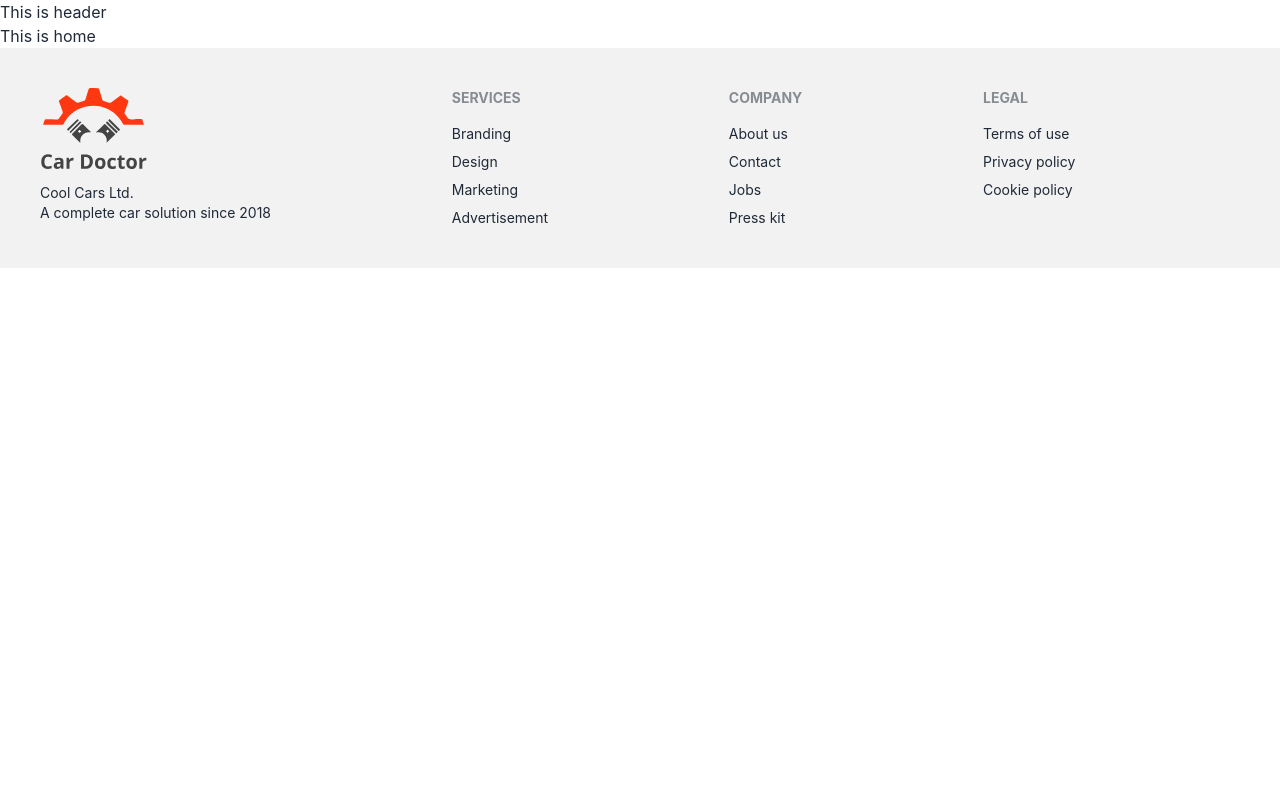
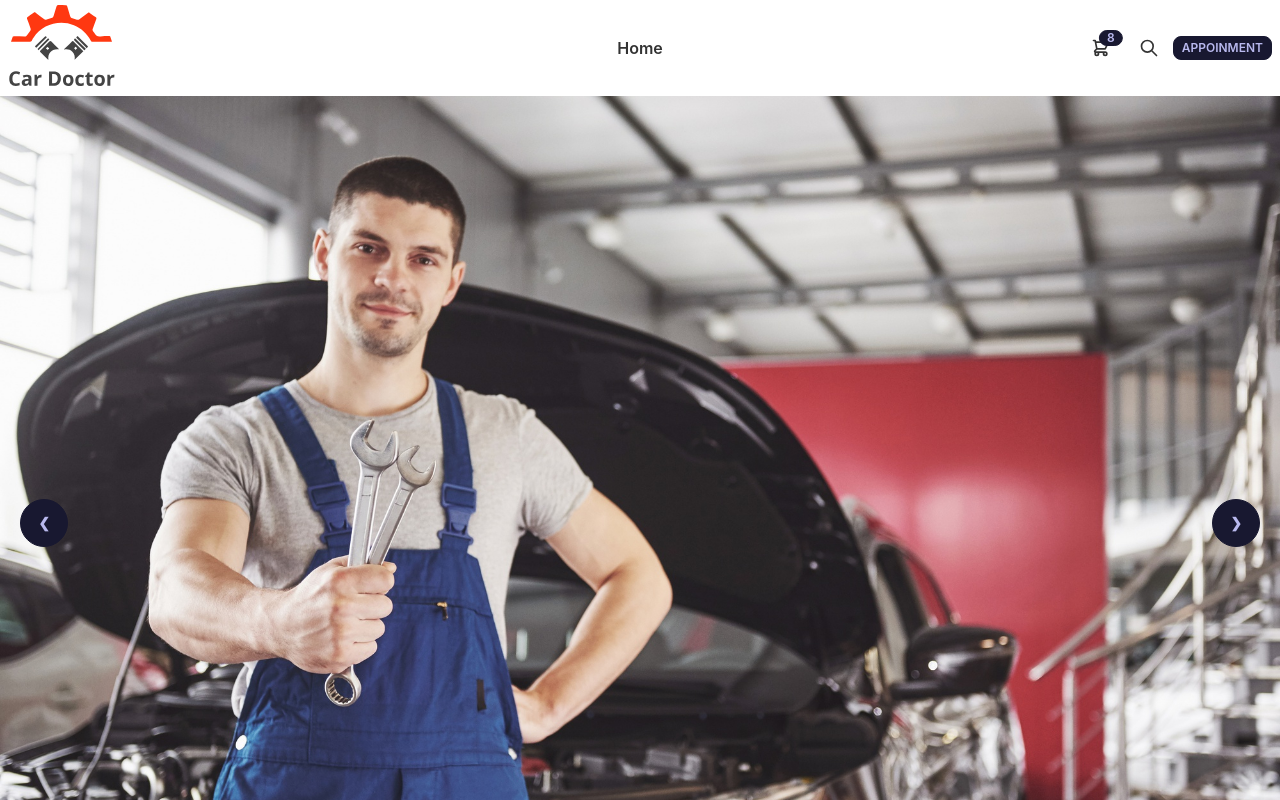
Before and after one commit to mostafizurhh/cool-cars, a React (Create React App) app: page / in a window 1280 px wide. Shown: the top 800 px of the page. Built offline with nearby package versions, Linux system fonts and the light colour scheme.

Commit message:
header, footer and banner created

```diff
--- a/src/App.js
+++ b/src/App.js
@@ -5,7 +5,7 @@ import { router } from './Router/Routes/Routes';
 function App() {
 
   return (
-    <div>
+    <div data-theme="bumblebee" className='max-w-screen-xl mx-auto'>
       <RouterProvider router={router}></RouterProvider>
     </div>
   );
--- /dev/null
+++ b/src/Pages/Home/Banner/Banner.js
@@ -0,0 +1,60 @@
+import React from 'react';
+import img1 from '../../../assets/images/banner/1.jpg'
+import img2 from '../../../assets/images/banner/2.jpg'
+import img3 from '../../../assets/images/banner/3.jpg'
+import img4 from '../../../assets/images/banner/4.jpg'
+import img5 from '../../../assets/images/banner/5.jpg'
+import img6 from '../../../assets/images/banner/6.jpg'
+
+const Banner = () => {
+    return (
+        <div>
+            <div className="carousel w-full">
+                <div id="slide1" className="carousel-item relative w-full">
+                    <img src={img1} alt='' className="w-full" />
+                    <div className="absolute flex justify-between transform -translate-y-1/2 left-5 right-5 top-1/2">
+                        <a href="#slide6" className="btn btn-circle">❮</a>
+                        <a href="#slide2" className="btn btn-circle">❯</a>
+                    </div>
+                </div>
+                <div id="slide2" className="carousel-item relative w-full">
+                    <img src={img2} alt='' className="w-full" />
+                    <div className="absolute flex justify-between transform -translate-y-1/2 left-5 right-5 top-1/2">
+                        <a href="#slide1" className="btn btn-circle">❮</a>
+                        <a href="#slide3" className="btn btn-circle">❯</a>
+                    </div>
+                </div>
+                <div id="slide3" className="carousel-item relative w-full">
+                    <img src={img3} alt='' className="w-full" />
+                    <div className="absolute flex justify-between transform -translate-y-1/2 left-5 right-5 top-1/2">
+                        <a href="#slide2" className="btn btn-circle">❮</a>
+                        <a href="#slide4" className="btn btn-circle">❯</a>
+                    </div>
+                </div>
+                <div id="slide4" className="carousel-item relative w-full">
+                    <img src={img4} alt='' className="w-full" />
+                    <div className="absolute flex justify-between transform -translate-y-1/2 left-5 right-5 top-1/2">
+                        <a href="#slide3" className="btn btn-circle">❮</a>
+                        <a href="#slide5" className="btn btn-circle">❯</a>
+                    </div>
+                </div>
+                <div id="slide5" className="carousel-item relative w-full">
+                    <img src={img5} alt='' className="w-full" />
+                    <div className="absolute flex justify-between transform -translate-y-1/2 left-5 right-5 top-1/2">
+                        <a href="#slide4" className="btn btn-circle">❮</a>
+                        <a href="#slide6" className="btn btn-circle">❯</a>
+                    </div>
+                </div>
+                <div id="slide6" className="carousel-item relative w-full">
+                    <img src={img6} alt='' className="w-full" />
+                    <div className="absolute flex justify-between transform -translate-y-1/2 left-5 right-5 top-1/2">
+                        <a href="#slide5" className="btn btn-circle">❮</a>
+                        <a href="#slide1" className="btn btn-circle">❯</a>
+                    </div>
+                </div>
+            </div>
+        </div>
+    );
+};
+
+export default Banner;
--- a/src/Pages/Home/Home.js
+++ b/src/Pages/Home/Home.js
@@ -1,9 +1,10 @@
 import React from 'react';
+import Banner from './Banner/Banner';
 
 const Home = () => {
     return (
         <div>
-            <h2>This is home</h2>
+            <Banner></Banner>
         </div>
     );
 };
--- a/src/Pages/Shared/Footer/Footer.js
+++ b/src/Pages/Shared/Footer/Footer.js
@@ -4,7 +4,7 @@ import logo from '../../../assets/logo.svg'
 const Footer = () => {
     return (
         <div>
-            <footer className="footer p-10 bg-base-200 text-base-content">
+            <footer className="footer p-24 bg-black text-white">
                 <div>
                     <img src={logo} alt="" />
                     <p>Cool Cars Ltd.<br />A complete car solution since 2018</p>
--- a/src/Pages/Shared/Header/Header.js
+++ b/src/Pages/Shared/Header/Header.js
@@ -1,9 +1,54 @@
 import React from 'react';
+import { Link } from 'react-router-dom';
+import logo from '../../../assets/logo.svg'
 
 const Header = () => {
+    const menuItems = <>
+        <li><Link to='/'>Home</Link></li>
+    </>
     return (
-        <div>
-            <h2>This is header</h2>
+        <div className="navbar bg-base-100 h-24">
+            <div className="navbar-start">
+                <div className="dropdown">
+                    <label tabIndex={0} className="btn btn-ghost md:hidden">
+                        <svg xmlns="http://www.w3.org/2000/svg" className="h-5 w-5" fill="none" viewBox="0 0 24 24" stroke="currentColor"><path strokeLinecap="round" strokeLinejoin="round" strokeWidth="2" d="M4 6h16M4 12h8m-8 6h16" /></svg>
+                    </label>
+                    <ul tabIndex={0} className="menu font-semibold menu-compact dropdown-content mt-3 p-2 shadow bg-base-100 rounded-box w-52">
+                        {menuItems}
+                    </ul>
+                </div>
+                <Link to='/'><img src={logo} alt="" /></Link>
+            </div>
+            <div className="navbar-center hidden md:flex">
+                <ul className="menu font-semibold menu-horizontal p-0">
+                    {menuItems}
+                </ul>
+            </div>
+            <div className="navbar-end">
+                <div className="flex-none">
+                    <div className="dropdown dropdown-end">
+                        <label tabIndex={0} className="btn btn-ghost btn-circle">
+                            <div className="indicator">
+                                <svg xmlns="http://www.w3.org/2000/svg" className="h-5 w-5" fill="none" viewBox="0 0 24 24" stroke="currentColor"><path strokeLinecap="round" strokeLinejoin="round" strokeWidth="2" d="M3 3h2l.4 2M7 13h10l4-8H5.4M7 13L5.4 5M7 13l-2.293 2.293c-.63.63-.184 1.707.707 1.707H17m0 0a2 2 0 100 4 2 2 0 000-4zm-8 2a2 2 0 11-4 0 2 2 0 014 0z" /></svg>
+                                <span className="badge badge-sm indicator-item">8</span>
+                            </div>
+                        </label>
+                        <div tabIndex={0} className="mt-3 card card-compact dropdown-content w-52 bg-base-100 shadow">
+                            <div className="card-body">
+                                <span className="font-bold text-lg">8 Items</span>
+                                <span className="text-info">Subtotal: $999</span>
+                                <div className="card-actions">
+                                    <button className="btn btn-primary btn-block">View cart</button>
+                                </div>
+                            </div>
+                        </div>
+                    </div>
+                </div>
+                <button className="btn btn-ghost btn-circle">
+                    <svg xmlns="http://www.w3.org/2000/svg" className="h-5 w-5" fill="none" viewBox="0 0 24 24" stroke="currentColor"><path strokeLinecap="round" strokeLinejoin="round" strokeWidth="2" d="M21 21l-6-6m2-5a7 7 0 11-14 0 7 7 0 0114 0z" /></svg>
+                </button>
+                <Link to='/appoinment' className="btn btn-xs">Appoinment</Link>
+            </div>
         </div>
     );
 };
```
